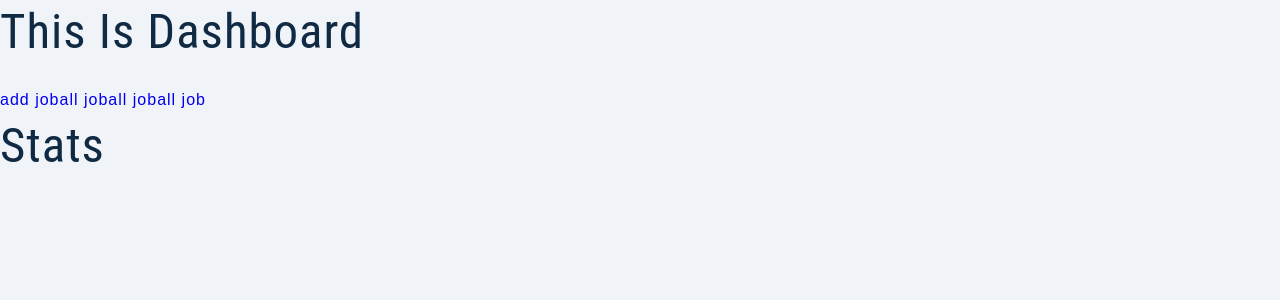
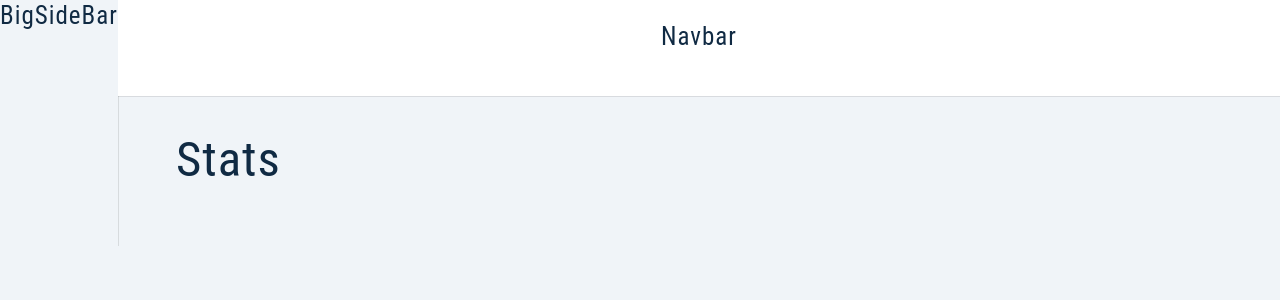
Before and after one commit to BipinSilwal/LearningMern, a React (Create React App) app in the folder client/: page / in a window 1280 px wide. Shown: the top 300 px of the page. Built offline with nearby package versions, Linux system fonts and the light colour scheme; sample sign-in values are in the browser's storage.

Commit message:
designpart

```diff
--- /dev/null
+++ b/client/src/components/BigSideBar.js
@@ -0,0 +1,13 @@
+import React from 'react'
+import  Wrapper  from '../assets/wrappers/BigSidebar'
+
+const BigSideBar = () => {
+  return (
+
+    <Wrapper>
+      <h4>BigSideBar</h4>
+      </Wrapper>
+  )
+}
+
+export default BigSideBar
--- /dev/null
+++ b/client/src/components/Navbar.js
@@ -0,0 +1,12 @@
+import React from 'react'
+import  Wrapper  from '../assets/wrappers/Navbar'
+
+const Navbar = () => {
+  return (
+    <Wrapper>
+    <h4>Navbar</h4>
+    </Wrapper>
+  )
+}
+
+export default Navbar
--- /dev/null
+++ b/client/src/components/SmallSideBar.js
@@ -0,0 +1,12 @@
+import React from 'react'
+import  Wrapper from '../assets/wrappers/SmallSidebar'
+const SmallSideBar = () => {
+  return (
+
+       <Wrapper>
+      <h4>SmallSideBar</h4>
+      </Wrapper>
+  )
+}
+
+export default SmallSideBar
--- /dev/null
+++ b/client/src/components/index.js
@@ -0,0 +1,6 @@
+import BigSideBar from './BigSideBar'
+import SmallSideBar from './SmallSideBar'
+import Navbar from './Navbar'
+
+
+export {BigSideBar, SmallSideBar, Navbar};
--- a/client/src/pages/dashboard/Dashboard.js
+++ b/client/src/pages/dashboard/Dashboard.js
@@ -1,23 +1,26 @@
-import React  from 'react'
-import { Link, Outlet } from 'react-router-dom'
-
+import React from "react";
+import { Outlet } from "react-router-dom";
+import Wrapper from "../../assets/wrappers/SharedLayout";
+import { Navbar, BigSideBar, SmallSideBar } from "../../components/index";
 
 const Dashboard = () => {
+  return (
+    <>
+      <Wrapper>
+        <main className="dashboard">
+          <SmallSideBar />
+          <BigSideBar />
+          <div>
+            <Navbar />
 
+            <div className="dashboard-page">
+              <Outlet />
+            </div>
+          </div>
+        </main>
+      </Wrapper>
+    </>
+  );
+};
 
-
-  return (
-    <div>
-
-            <h1>this is dashboard</h1>
-              <Link to="add-job">add job</Link>
-              <Link to="all-job">all job</Link>
-              <Link to="profile">all job</Link>
-              <Link to="stats">all job</Link>
-            <Outlet/>
-
-      </div>
-  )
-}
-
-export default Dashboard
+export default Dashboard;
```
